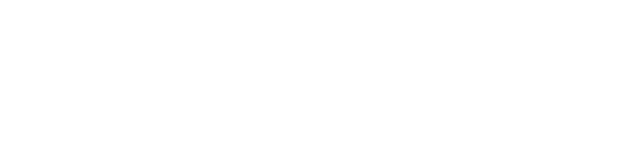
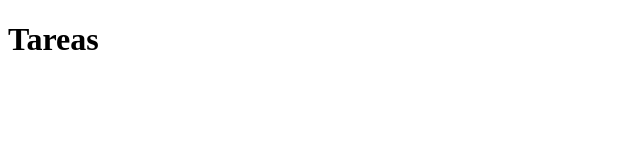
Before and after one commit to vAtherz/ProyectoIDGS, a plain HTML site: page tareas.html in a window 1280 px wide. Shown: the whole page, without its empty margins (0-640 px from the left). Drawn offline with Linux system fonts and the light colour scheme.

Commit message:
H1 a tareas

```diff
--- a/tareas.html
+++ b/tareas.html
@@ -7,6 +7,6 @@
     <title>Document</title>
 </head>
 <body>
-
+    <h1>Tareas</h1>
 </body>
 </html>
```
